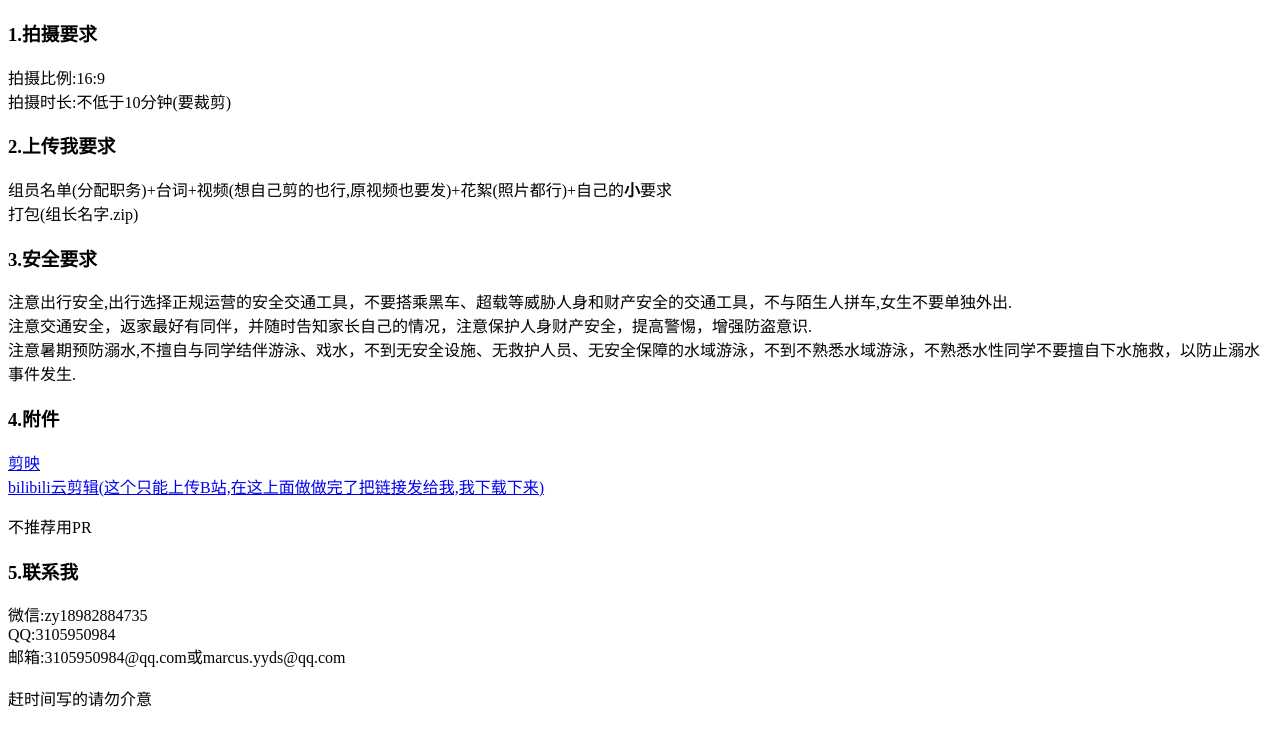
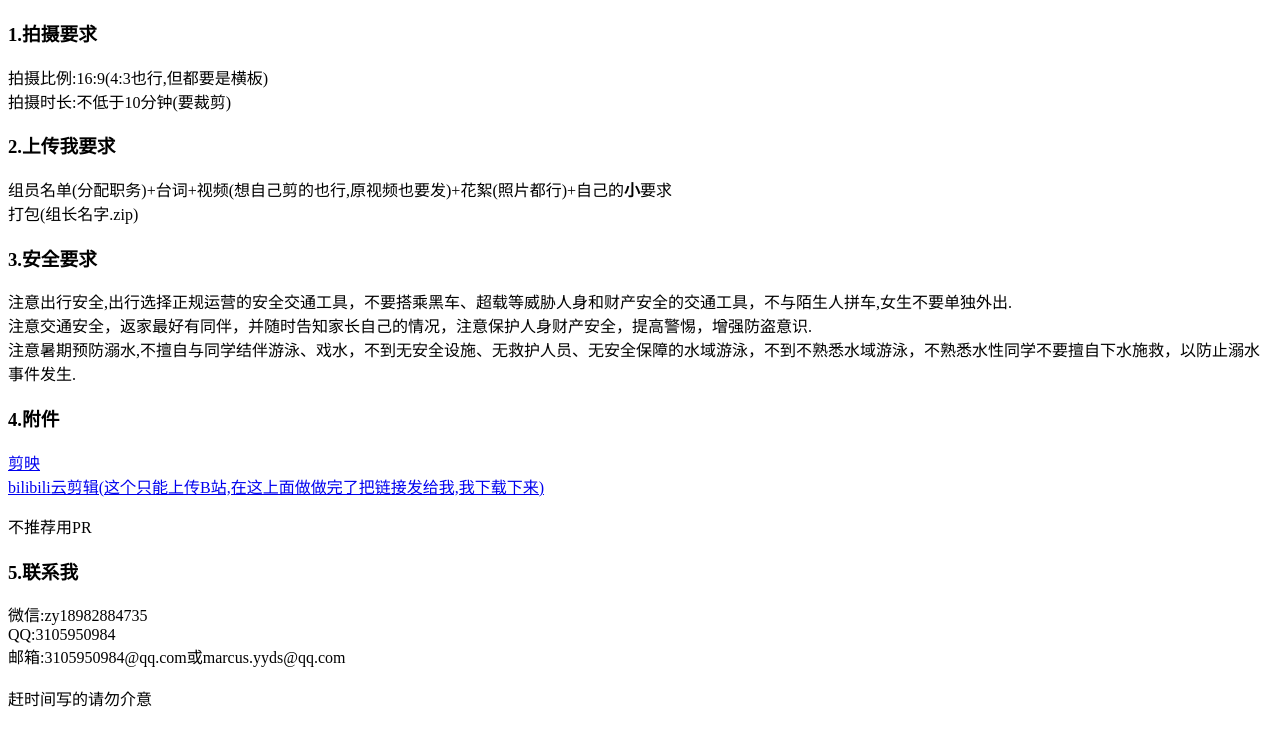
Before and after one commit to Marcus-zh/shijianhuodong, a plain HTML site: page index.html in a window 1280 px wide. Shown: the part 70-800 px from the top of the page. Drawn offline with Linux system fonts and the light colour scheme.

Commit message:
Update index.html

```diff
--- a/index.html
+++ b/index.html
@@ -11,7 +11,7 @@
     <div id="paishe">
         <h3>1.拍摄要求</h3>
         <p>
-            拍摄比例:16:9
+            拍摄比例:16:9(4:3也行,但都要是横板)
         <br>
             拍摄时长:不低于10分钟(要裁剪)
         <br>
```
